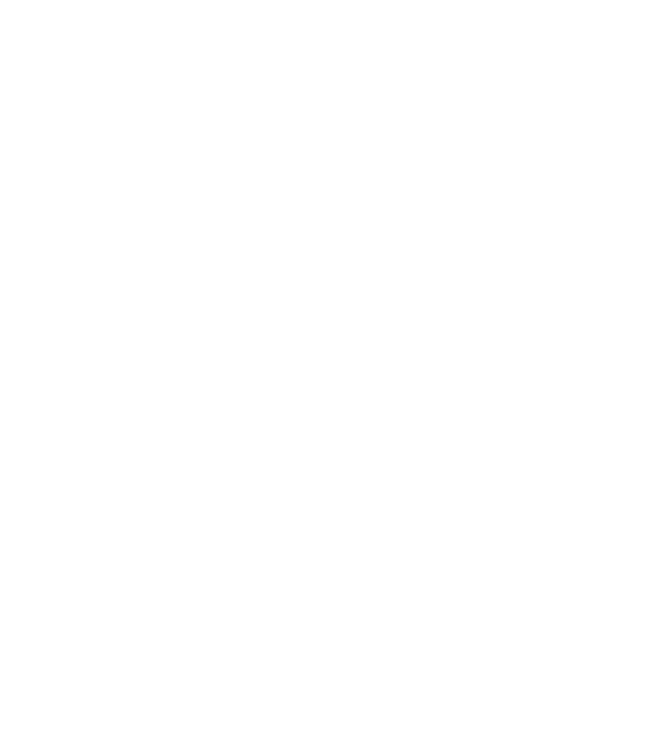
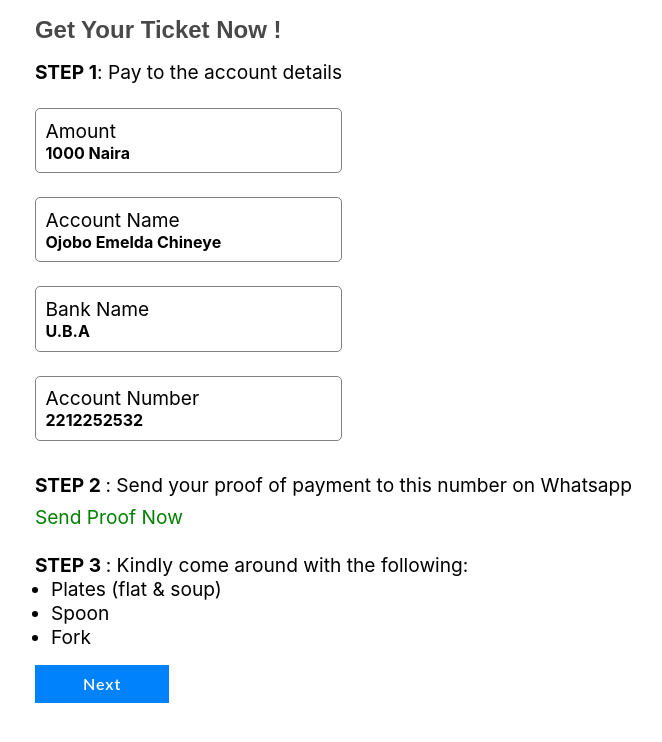
Before and after one commit to Ifenna-Pascal/Yems_Camp_Meeting-Design, a React (Create React App) app: page /payment in a window 1280 px wide. Shown: the top 742 px of the page, without its empty margins (54-716 px from the left). Built offline with nearby package versions, Linux system fonts and the light colour scheme.

Commit message:
finished work

```diff
--- a/src/App.js
+++ b/src/App.js
@@ -5,6 +5,7 @@
 import { BrowserRouter as Router, Route, Switch } from 'react-router-dom';
 import Success from './Pages/Success';
 import Admin from './Pages/admin';
+import Comfirmation from './Pages/Comfirmation';
 
 function App() {
     return (
@@ -12,6 +13,7 @@
             <Switch>
                 <Route path="/" exact component={Home} />
                 <Route path="/register" exact component={Registers} />
+                <Route path="/payment" component={Comfirmation} />
                 <Route path="/success" exact component={Success} />
                 <Route path="/admin" exact component={Admin} />
             </Switch>
--- a/src/Components/Nav/Nav.jsx
+++ b/src/Components/Nav/Nav.jsx
@@ -51,7 +51,7 @@
                             FAQ
                         </Links>
                         <ButtonContainer>
-                            <Button to="/register">Register</Button>
+                            <Button to="/payment">Register</Button>
                         </ButtonContainer>
                     </NavLinks>
                 </NavRight>
--- a/src/Components/Nav/Sidebar/Sidebar.jsx
+++ b/src/Components/Nav/Sidebar/Sidebar.jsx
@@ -17,7 +17,7 @@
                     FAQ
                 </Link>
                 <ButtonContainers>
-                    <Buttons to="/register">Register</Buttons>
+                    <Buttons to="/payment">Register</Buttons>
                 </ButtonContainers>
             </NavLinks>
         </Nav>
--- a/src/Components/Text_three/Three.js
+++ b/src/Components/Text_three/Three.js
@@ -7,7 +7,7 @@
             <ThreeSmall>{small}</ThreeSmall>
             <ThreeBig>{big}</ThreeBig>
             <BtnWrapper>
-                <Button style={{ textDecoration: 'none' }} to="/register">
+                <Button style={{ textDecoration: 'none' }} to="/payment">
                     {btn_text}
                 </Button>
             </BtnWrapper>
--- /dev/null
+++ b/src/Pages/Comfirmation.js
@@ -0,0 +1,56 @@
+import React from 'react';
+import { Button } from '../Components/Nav/style';
+import Twos from '../Components/Two_By_To/Twos';
+import { Wrapper } from '../SubPages/style';
+
+function Comfirmation() {
+    return (
+        <Twos>
+            <Wrapper>
+                <h2>Get Your Ticket Now !</h2>
+                <div>
+                    <span>
+                        <b>STEP 1</b>: Pay to the account details
+                    </span>
+                    <div>
+                        <span>Amount</span>
+                        <b>1000 Naira</b>
+                    </div>
+                    <div>
+                        <span>Account Name</span>
+                        <b>Ojobo Emelda Chineye</b>
+                    </div>
+                    <div>
+                        <span>Bank Name</span>
+                        <b>U.B.A</b>
+                    </div>
+                    <div>
+                        <span>Account Number</span>
+                        <b>2212252532</b>
+                    </div>
+                </div>
+                <div>
+                    <span>
+                        <b>STEP 2 </b>: Send your proof of payment to this number on Whatsapp
+                        <a target="_blank" rel="noreferrer" href="https://api.whatsapp.com/send?phone=09036909104">
+                            Send Proof Now
+                        </a>
+                    </span>
+                </div>
+                <div>
+                    <span>
+                        <b>STEP 3 </b>: Kindly come around with the following:
+                        <ul>
+                            <li>Plates (flat & soup)</li>
+                            <li>Spoon</li>
+                            <li>Fork</li>
+                        </ul>
+                    </span>
+                </div>
+                <Button to="/register">Next</Button>
+            </Wrapper>
+        </Twos>
+    );
+}
+
+export default Comfirmation;
--- a/src/SubPages/Events.js
+++ b/src/SubPages/Events.js
@@ -11,7 +11,7 @@
                 </div>
                 <div>
                     <b>Afternoon / Variety Session</b>
-                    <p>Worship & word</p>
+                    <p>Wisdonm serminar</p>
                     <span>12:00pm - 3:00pm</span>
                 </div>
                 <div>
--- a/src/SubPages/style.js
+++ b/src/SubPages/style.js
@@ -394,3 +394,40 @@
         }
     }
 `;
+
+export const Wrapper = styled(SuccessWrapper)`
+    align-items: flex-start;
+    justify-content: flex-start;
+    margin-top: 1rem;
+    text-align: left;
+    h2 {
+        margin-bottom: 1rem;
+        color: rgba(29, 28, 28, 0.8);
+        width: 100%;
+        font-family: 'Montserrat', sans-serif;
+    }
+    span {
+        font-size: 1.2rem;
+        a {
+            text-decoration: none;
+            display: block;
+            margin: 0.5rem 0;
+            color: green;
+        }
+        ul {
+            padding: 0 1rem;
+        }
+    }
+    div {
+        margin-bottom: 1rem;
+        div {
+            display: flex;
+            flex-direction: column;
+            margin-top: 1.5rem;
+            margin-bottom: 1rem;
+            padding: 0.6rem;
+            border: 1px solid gray;
+            border-radius: 5px;
+        }
+    }
+`;
```
